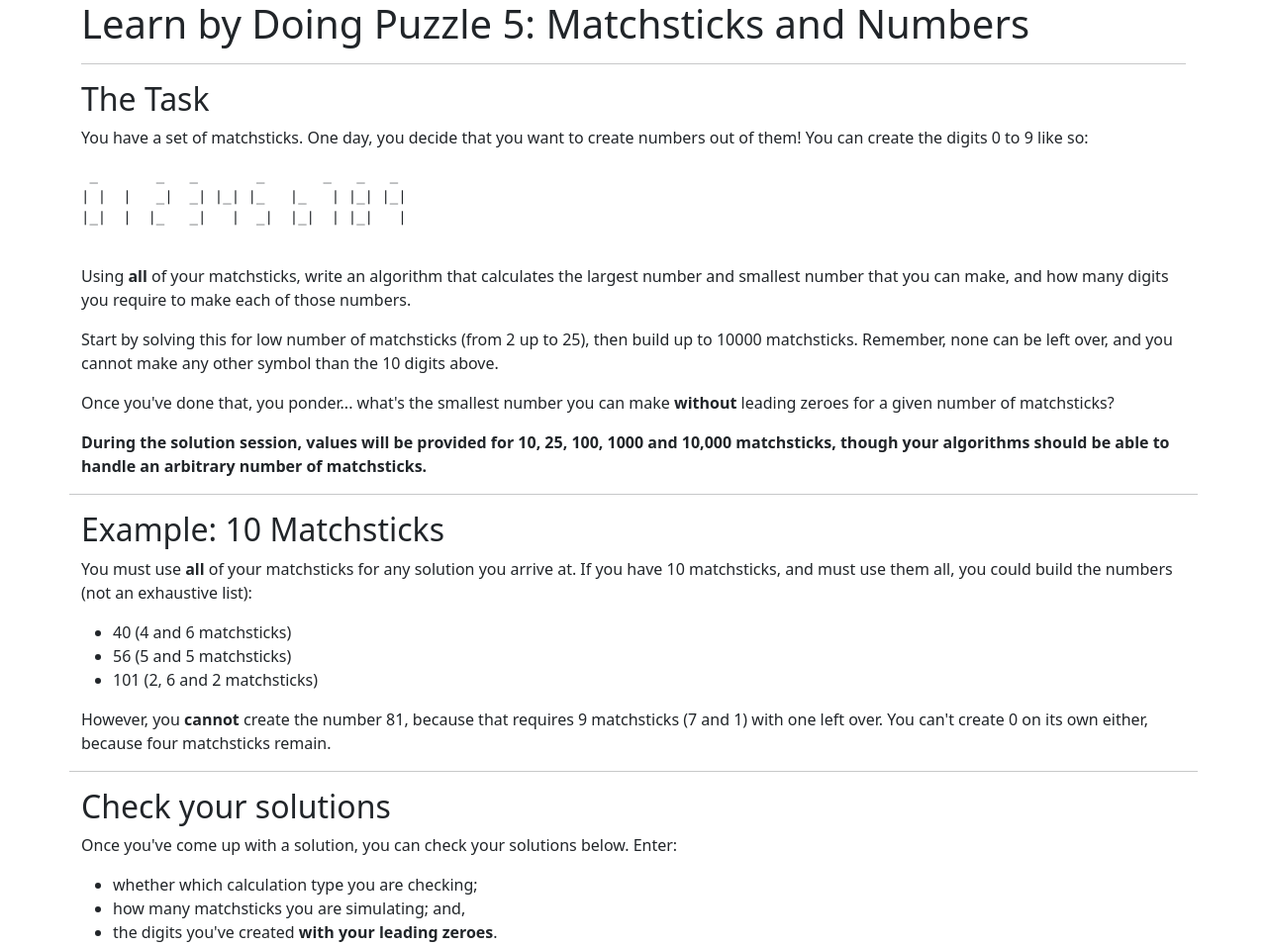
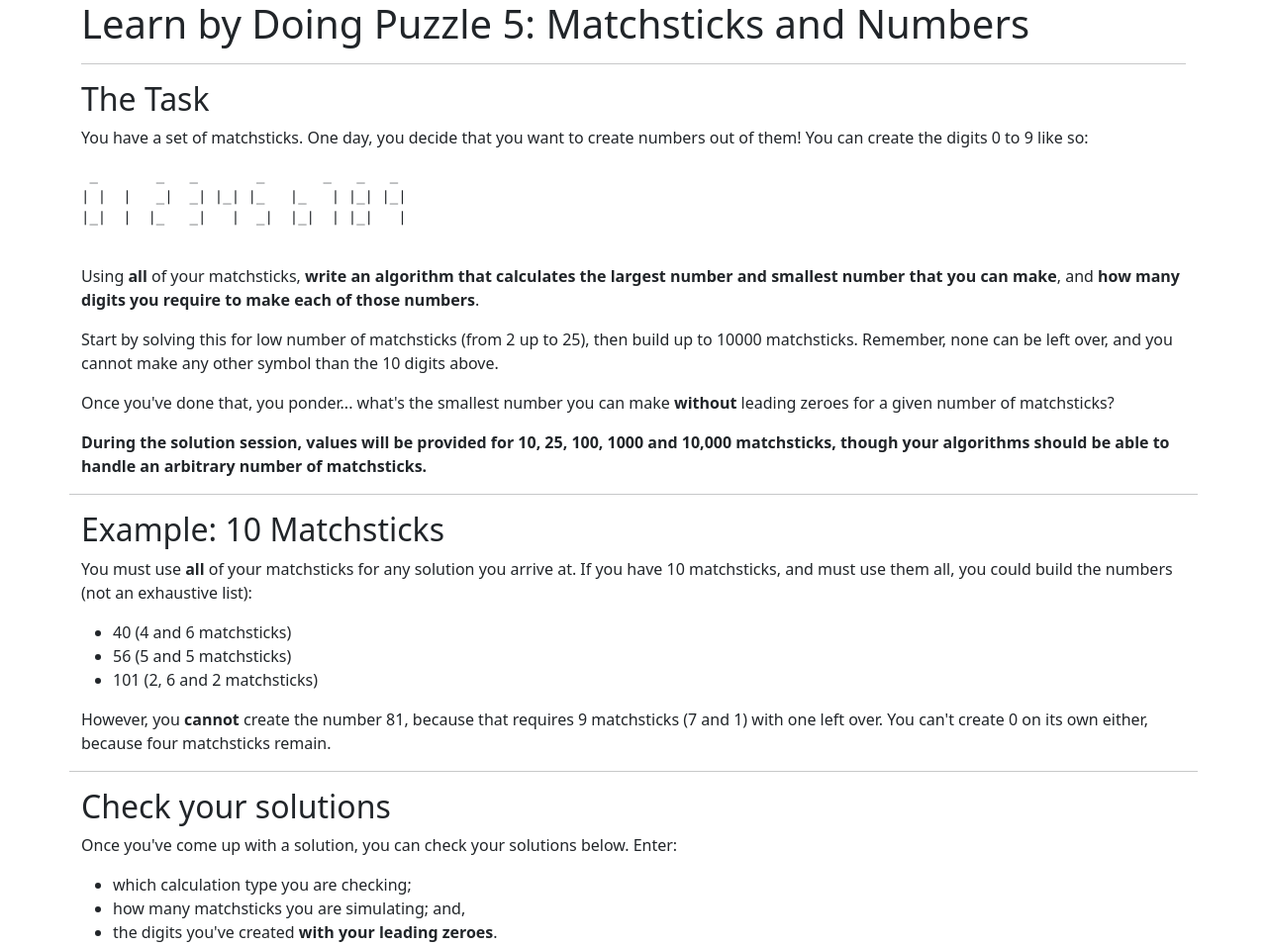
Before and after one commit to drnaylor-oc/matchsticks-wasm, a website: page site/src/index.html in a window 1280 px wide. Shown: the top 957 px of the page at 99% size. Drawn offline with nearby package versions, Linux system fonts and the light colour scheme.

Commit message:
Fix typos

```diff
--- a/site/src/index.html
+++ b/site/src/index.html
@@ -28,7 +28,7 @@
 |_|  |  |_   _|   |  _|  |_|  | |_|   |
                 </pre>
                 <p>
-                    Using <strong>all</strong> of your matchsticks, write an algorithm that calculates the largest number and smallest number that you can make, and how many digits you require to make each of those numbers.
+                    Using <strong>all</strong> of your matchsticks, <strong>write an algorithm that calculates the largest number and smallest number that you can make</strong>, and <strong>how many digits you require to make each of those numbers</strong>.
                 </p>
                 <p>
                     Start by solving this for low number of matchsticks (from 2 up to 25), then build up to 10000 matchsticks. Remember, none can be left over, and you cannot make any other symbol than the 10 digits above.
@@ -66,7 +66,7 @@
                     Once you've come up with a solution, you can check your solutions below. Enter:
                 </p>
                 <ul>
-                    <li>whether which calculation type you are checking;</li>
+                    <li>which calculation type you are checking;</li>
                     <li>how many matchsticks you are simulating; and,</li>
                     <li>the digits you've created <strong>with your leading zeroes</strong>.</li>
                 </ul>
```
